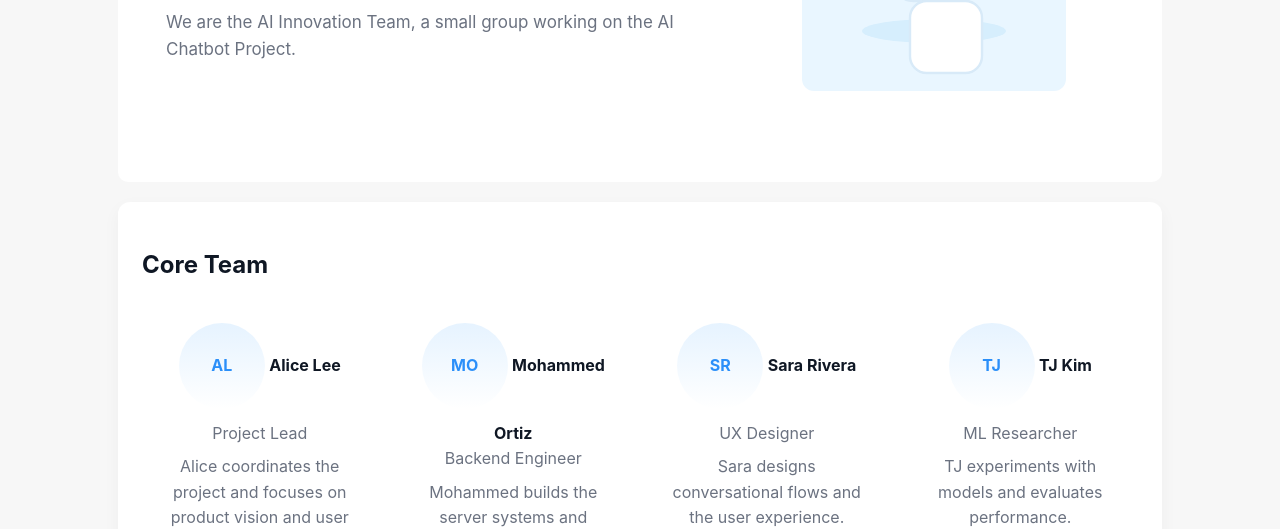
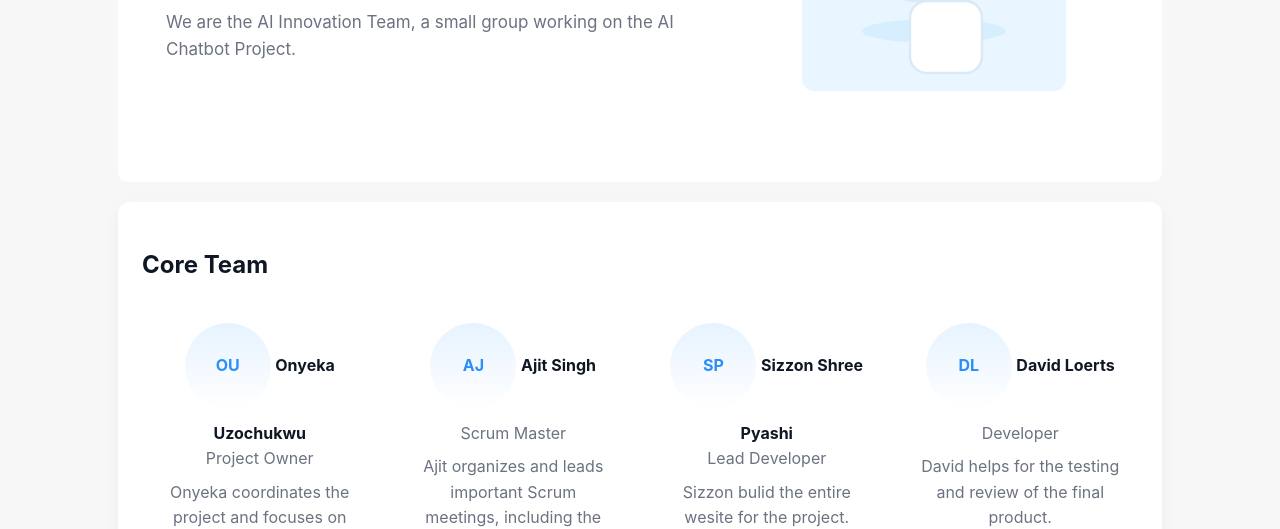
Before and after one commit to Sizzon123/chatbot, a plain HTML site: page team.html in a window 1280 px wide. Shown: the part 272-801 px from the top of the page. Drawn offline with Linux system fonts and the light colour scheme.

Commit message:
Update team.html

```diff
--- a/team.html
+++ b/team.html
@@ -47,28 +47,28 @@
       <h2>Core Team</h2>
       <div class="team-grid">
         <div class="team-card">
-          <div class="avatar">AL</div>
-          <strong>Alice Lee</strong>
-          <div style="color:var(--muted)">Project Lead</div>
-          <p style="color:var(--muted);margin-top:8px">Alice coordinates the project and focuses on product vision and user research.</p>
+          <div class="avatar">OU</div>
+          <strong>Onyeka Uzochukwu</strong>
+          <div style="color:var(--muted)">Project Owner</div>
+          <p style="color:var(--muted);margin-top:8px">Onyeka coordinates the project and focuses on product vision and user research.</p>
         </div>
         <div class="team-card">
-          <div class="avatar">MO</div>
-          <strong>Mohammed Ortiz</strong>
-          <div style="color:var(--muted)">Backend Engineer</div>
-          <p style="color:var(--muted);margin-top:8px">Mohammed builds the server systems and integrates models and APIs.</p>
+          <div class="avatar">AJ</div>
+          <strong>Ajit Singh</strong>
+          <div style="color:var(--muted)">Scrum Master</div>
+          <p style="color:var(--muted);margin-top:8px">Ajit organizes and leads important Scrum meetings, including the Daily Stand-ups,Planning,Reviews, and Retrospectives.</p>
         </div>
         <div class="team-card">
-          <div class="avatar">SR</div>
-          <strong>Sara Rivera</strong>
-          <div style="color:var(--muted)">UX Designer</div>
-          <p style="color:var(--muted);margin-top:8px">Sara designs conversational flows and the user experience.</p>
+          <div class="avatar">SP</div>
+          <strong>Sizzon Shree Pyashi</strong>
+          <div style="color:var(--muted)">Lead Developer</div>
+          <p style="color:var(--muted);margin-top:8px">Sizzon bulid the entire wesite for the project.</p>
         </div>
         <div class="team-card">
-          <div class="avatar">TJ</div>
-          <strong>TJ Kim</strong>
-          <div style="color:var(--muted)">ML Researcher</div>
-          <p style="color:var(--muted);margin-top:8px">TJ experiments with models and evaluates performance.</p>
+          <div class="avatar">DL</div>
+          <strong>David Loerts</strong>
+          <div style="color:var(--muted)">Developer</div>
+          <p style="color:var(--muted);margin-top:8px">David helps for the testing and review of the final product.</p>
         </div>
       </div>
     </section>
```
